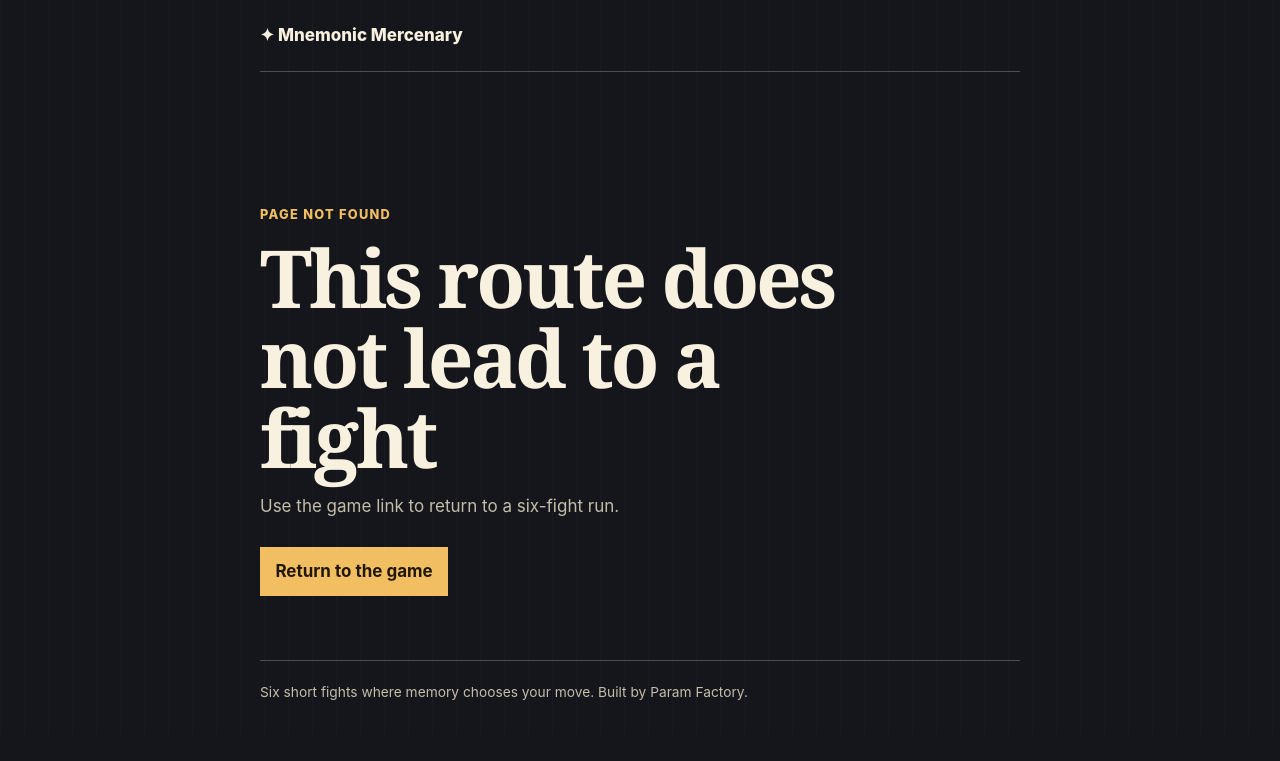
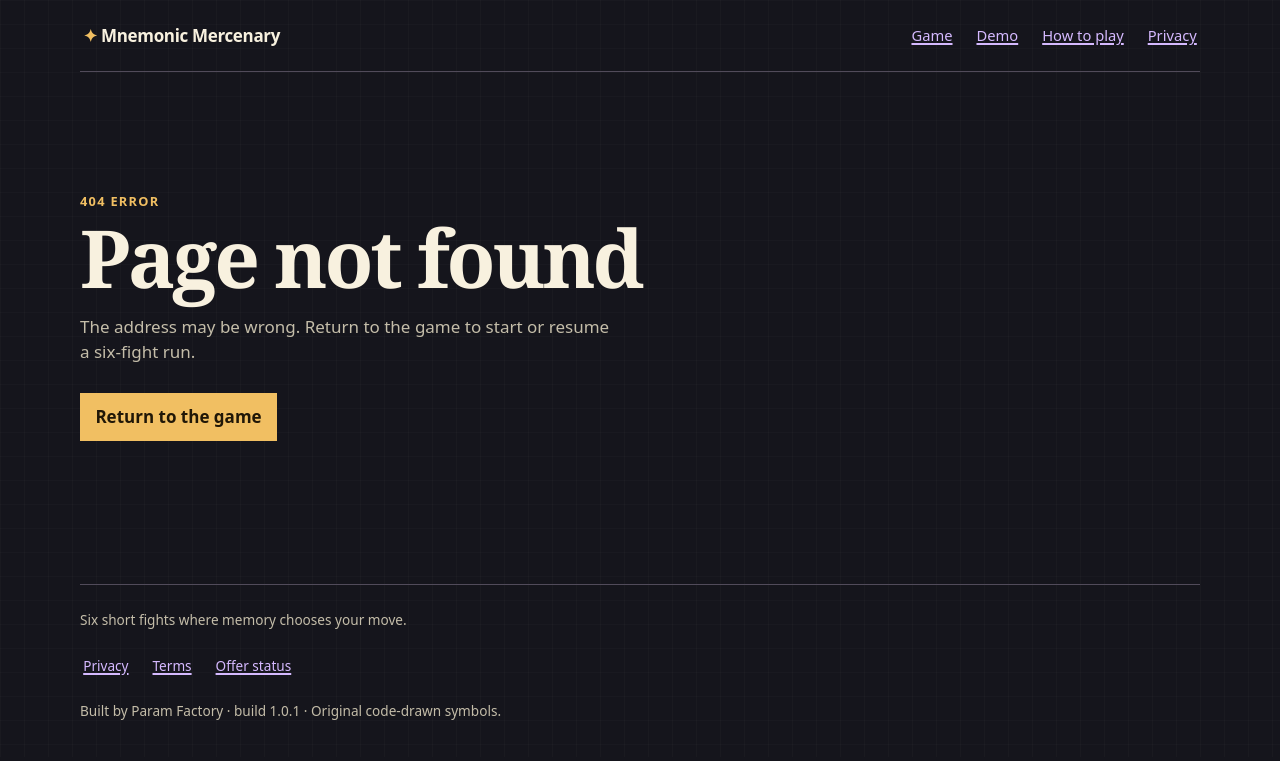
Before and after one commit to B-Divyesh/sf-mnemonic-mercenary, a website: page public/404.html in a window 1280 px wide. Drawn offline with Linux system fonts and the light colour scheme.

Commit message:
repair verified game flows and accessibility

```diff
--- a/package.json
+++ b/package.json
@@ -1,6 +1,6 @@
 {
   "name": "mnemonic-mercenary",
-  "version": "1.0.0",
+  "version": "1.0.1",
   "private": true,
   "type": "module",
   "scripts": {
--- a/public/404.html
+++ b/public/404.html
@@ -5,13 +5,39 @@
     <meta name="viewport" content="width=device-width, initial-scale=1.0" />
     <meta name="theme-color" content="#15151c" />
     <meta name="robots" content="noindex" />
+    <meta name="description" content="The requested Mnemonic Mercenary page was not found. Return to the six-fight browser game." />
+    <link rel="canonical" href="https://mnemonic-mercenary.sociobot.in/404.html" />
     <link rel="icon" href="/favicon.svg" type="image/svg+xml" />
+    <link rel="apple-touch-icon" href="/apple-touch-icon.svg" />
     <link rel="stylesheet" href="/not-found.css" />
+    <meta property="og:type" content="website" />
+    <meta property="og:title" content="Page not found — Mnemonic Mercenary" />
+    <meta property="og:description" content="Return to the six-fight symbol-route browser game." />
+    <meta property="og:image" content="https://mnemonic-mercenary.sociobot.in/og-card.png" />
+    <meta name="twitter:card" content="summary_large_image" />
     <title>Page not found — Mnemonic Mercenary</title>
   </head>
   <body>
-    <header><a href="/">✦ Mnemonic Mercenary</a></header>
-    <main id="main" tabindex="-1"><p>Page not found</p><h1>This route does not lead to a fight</h1><p>Use the game link to return to a six-fight run.</p><a class="button" href="/">Return to the game</a></main>
-    <footer>Six short fights where memory chooses your move. Built by Param Factory.</footer>
+    <a class="skip-link" href="#main">Skip to main content</a>
+    <header class="site-header">
+      <a class="wordmark" href="/" aria-label="Mnemonic Mercenary home"><span aria-hidden="true">✦</span> Mnemonic Mercenary</a>
+      <nav aria-label="Main navigation">
+        <a href="/">Game</a>
+        <a href="/demo">Demo</a>
+        <a href="/rules">How to play</a>
+        <a href="/privacy">Privacy</a>
+      </nav>
+    </header>
+    <main id="main" tabindex="-1">
+      <p class="eyebrow">404 error</p>
+      <h1>Page not found</h1>
+      <p>The address may be wrong. Return to the game to start or resume a six-fight run.</p>
+      <a class="button" href="/">Return to the game</a>
+    </main>
+    <footer class="site-footer">
+      <p>Six short fights where memory chooses your move.</p>
+      <nav aria-label="Footer navigation"><a href="/privacy">Privacy</a><a href="/terms">Terms</a><a href="/license">Offer status</a></nav>
+      <p>Built by Param Factory · build 1.0.1 · Original code-drawn symbols.</p>
+    </footer>
   </body>
 </html>
--- a/public/not-found.css
+++ b/public/not-found.css
@@ -1,5 +1,86 @@
-:root { color-scheme: dark; font-family: Inter, ui-sans-serif, system-ui, sans-serif; background: #15151c; color: #f8f1df; }
+:root {
+  color-scheme: dark;
+  font-family: ui-sans-serif, system-ui, sans-serif;
+  color: #f8f1df;
+  background: #15151c;
+}
+
 * { box-sizing: border-box; }
-body { margin: 0; background: linear-gradient(90deg, rgb(255 255 255 / .018) 1px, transparent 1px) 0 0 / 24px 24px, #15151c; font-size: 17px; line-height: 1.5; }
-header, main, footer { width: min(760px, calc(100% - 2rem)); margin: auto; }
-header { min-height: 72px; display: flex; align-items: center; border-bottom: 1px solid #514b5a; } a { color: #d5b9ff; text-underline-offset: .16em; } header a { color: #f8f1df; font-weight: 800; text-decoration: none; } main { min-height: 64vh; padding: 15vh 0 4rem; } main > p:first-child { color: #f1bf62; font-size: .8rem; font-weight: 800; letter-spacing: .1em; text-transform: uppercase; } h1 { max-width: 620px; margin: 0; font-family: Georgia,serif; font-size: clamp(2.4rem, 8vw, 5rem); line-height: 1; letter-spacing: -.04em; } main p:not(:first-child) { max-width: 540px; color: #c4bda9; } .button { display: inline-block; min-height: 44px; margin-top: .7rem; border: 1px solid #f1bf62; padding: .65rem .9rem; color: #201707; background: #f1bf62; font-weight: 750; text-decoration: none; } footer { border-top: 1px solid #514b5a; padding: 1.3rem 0 2rem; color: #c4bda9; font-size: .86rem; } :focus-visible { outline: 3px solid #fff38a; outline-offset: 3px; }
+
+body {
+  min-width: 320px;
+  margin: 0;
+  color: #f8f1df;
+  background:
+    linear-gradient(90deg, rgb(255 255 255 / 0.018) 1px, transparent 1px) 0 0 / 24px 24px,
+    linear-gradient(rgb(255 255 255 / 0.015) 1px, transparent 1px) 0 0 / 24px 24px,
+    #15151c;
+  font-size: 17px;
+  line-height: 1.5;
+}
+
+a {
+  display: inline-flex;
+  align-items: center;
+  min-width: 44px;
+  min-height: 44px;
+  padding-inline: 0.2rem;
+  color: #d5b9ff;
+  text-decoration-thickness: 2px;
+  text-underline-offset: 0.16em;
+}
+
+.skip-link {
+  position: fixed;
+  z-index: 10;
+  top: 0.65rem;
+  left: 0.65rem;
+  transform: translateY(-180%);
+  padding: 0.55rem 0.75rem;
+  color: #201707;
+  background: #fff38a;
+  font-weight: 700;
+}
+
+.skip-link:focus { transform: translateY(0); }
+
+.site-header, main, .site-footer {
+  width: min(1120px, calc(100% - 2rem));
+  margin-inline: auto;
+}
+
+.site-header {
+  display: flex;
+  align-items: center;
+  justify-content: space-between;
+  gap: 1rem;
+  min-height: 72px;
+  border-bottom: 1px solid #514b5a;
+}
+
+.wordmark { color: #f8f1df; font-weight: 800; text-decoration: none; letter-spacing: -0.02em; }
+.wordmark span { margin-right: 0.25rem; color: #f1bf62; }
+nav { display: flex; flex-wrap: wrap; gap: 0.8rem 1.1rem; }
+.site-header nav a { font-size: 0.92rem; }
+
+main { min-height: 64vh; padding: 15vh 0 4rem; }
+.eyebrow { margin: 0 0 0.35rem; color: #f1bf62; font-size: 0.8rem; font-weight: 800; letter-spacing: 0.1em; text-transform: uppercase; }
+h1 { max-width: 620px; margin: 0; font-family: Georgia, serif; font-size: clamp(2.4rem, 8vw, 5rem); line-height: 1; letter-spacing: -0.04em; }
+main p:not(.eyebrow) { max-width: 540px; color: #c4bda9; }
+.button { margin-top: 0.7rem; border: 1px solid #f1bf62; padding: 0.65rem 0.9rem; color: #201707; background: #f1bf62; font-weight: 750; text-decoration: none; }
+
+.site-footer { border-top: 1px solid #514b5a; padding: 1.35rem 0 2rem; color: #c4bda9; font-size: 0.85rem; }
+.site-footer p { margin: 0.2rem 0; }
+.site-footer nav { margin: 0.85rem 0; }
+
+:focus-visible { outline: 3px solid #fff38a; outline-offset: 3px; }
+
+@media (max-width: 640px) {
+  .site-header { align-items: flex-start; flex-direction: column; padding: 0.85rem 0; }
+  .site-header nav { gap: 0.6rem 1rem; }
+  main { padding-top: 10vh; }
+}
+
+@media (prefers-reduced-motion: reduce) {
+  *, *::before, *::after { scroll-behavior: auto !important; transition-duration: 0.01ms !important; }
+}
--- a/src/styles.css
+++ b/src/styles.css
@@ -81,6 +81,10 @@ a:hover { color: var(--ink); }
 
 .skip-link {
   position: fixed;
+  display: inline-flex;
+  align-items: center;
+  min-width: 44px;
+  min-height: 44px;
   z-index: 10;
   top: 0.65rem;
   left: 0.65rem;
@@ -107,6 +111,13 @@ a:hover { color: var(--ink); }
 .wordmark span { color: var(--gold); }
 .site-header nav, .site-footer nav { display: flex; flex-wrap: wrap; gap: 0.8rem 1.1rem; }
 .site-header nav a { font-size: 0.92rem; }
+.site-header a, .site-footer a, .game-tools a, .offer > a, .content-page a {
+  display: inline-flex;
+  align-items: center;
+  min-width: 44px;
+  min-height: 44px;
+  padding-inline: 0.2rem;
+}
 
 .first-screen { padding: clamp(1.8rem, 4vw, 4rem) 0 1.75rem; }
 .intro-copy { max-width: 760px; }
```
Also changed, not shown: src/main.ts (+43 -16 lines), tests/axe.spec.ts (+2 -2 lines), tests/game.spec.ts (+201 -14 lines), .factory/billing-offer.json (added), .factory/claims.json, .factory/copy-audit.md, .factory/demo.md, .factory/design.md, README.md, 1 other file.
